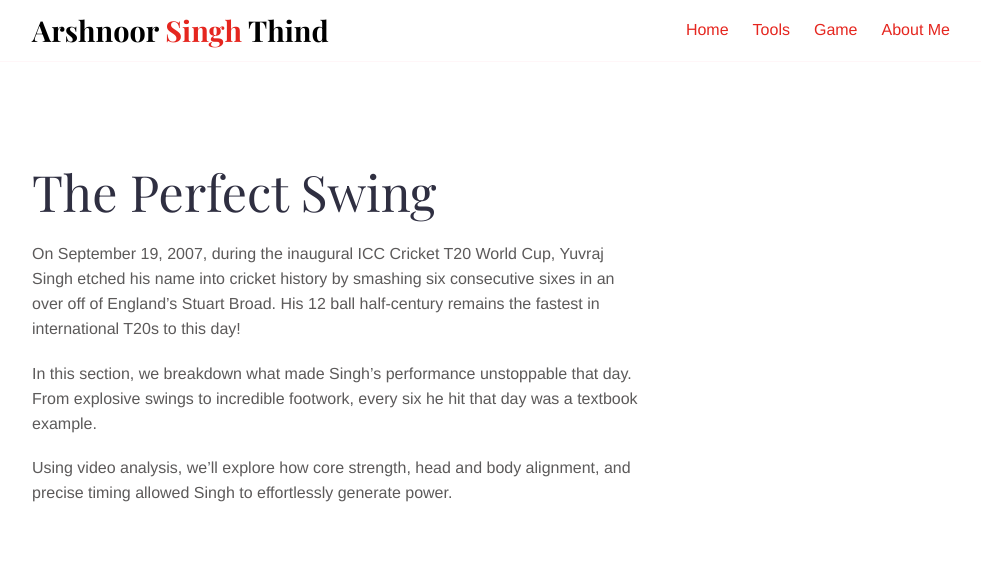
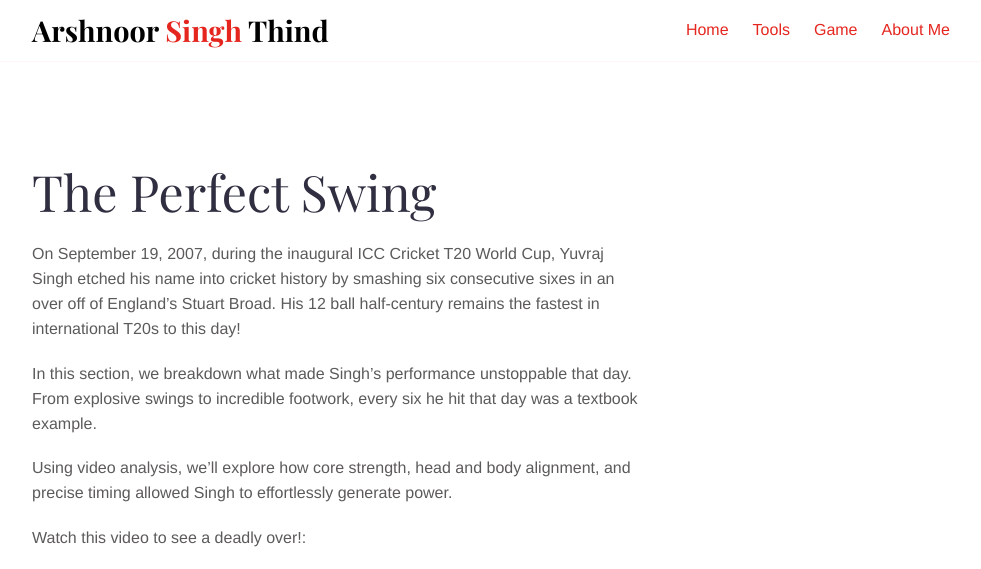
Before and after one commit to ArshnoorSinghThind/knes381Final, a Jekyll site: the page built from _sections/batting-mechanics.md, in a window 1280 px wide. Shown: the top 569 px of the page, without its empty margins (143-1124 px from the left). Built offline with Jekyll 4.4.1, drawn with Linux system fonts in a browser that asks for light colours; grey boxes are pictures that could not be loaded.

Commit message:
Yuvraj video upload batting-mechanics.md

```diff
--- a/_sections/batting-mechanics.md
+++ b/_sections/batting-mechanics.md
@@ -10,3 +10,8 @@
 In this section, we breakdown what made Singh's performance unstoppable that day. From explosive swings to incredible footwork, every six he hit that day was a textbook example.
 
 Using video analysis, we'll explore how core strength, head and body alignment, and precise timing allowed Singh to effortlessly generate power.
+
+<section id="deception-in-motion">
+  <p>Watch this video to see a deadly over!:</p>
+  <iframe width="640" height="360" src="https://youtube.com/embed/K8RlMj4KUg4" frameborder="0" allow="accelerometer; autoplay; encrypted-media; gyroscope; picture-in-picture" allowfullscreen></iframe>
+</section>
```
